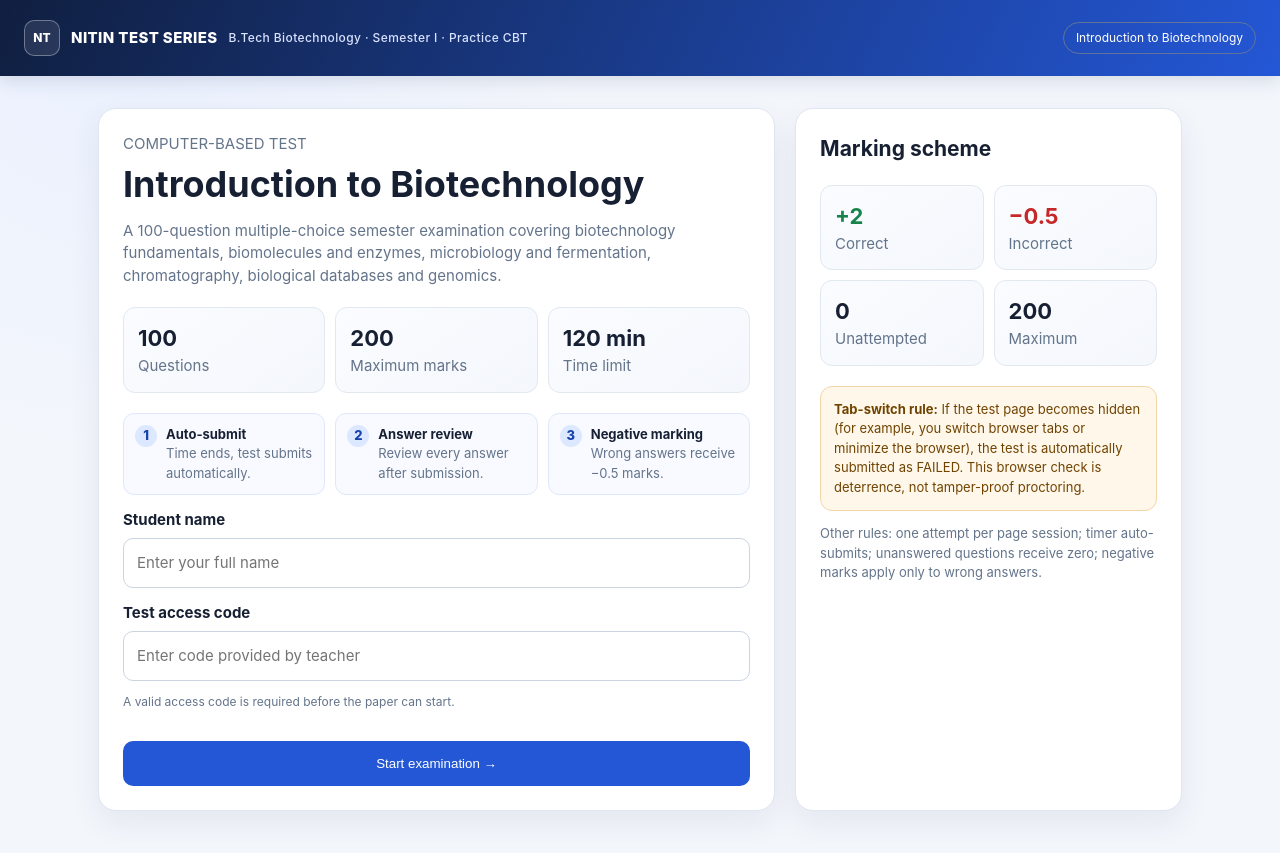
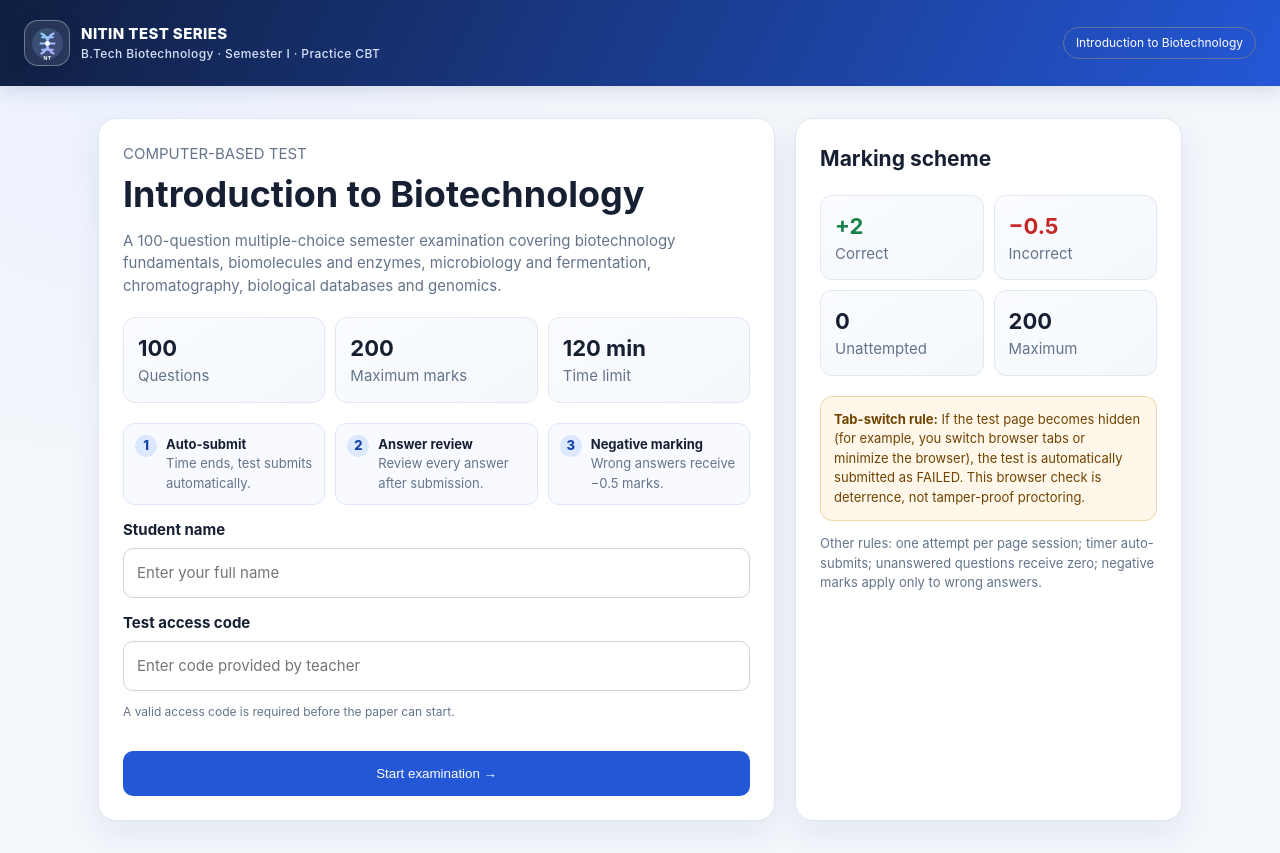
Before and after one commit to nitin56-pro/TEST, a plain HTML site: page biotechnology_cbt_exam.html in a window 1280 px wide. Drawn offline with Linux system fonts and the light colour scheme.

Commit message:
Add Nitin biotechnology series logo
Co-authored-by: Copilot <223556219+Copilot@users.noreply.github.com>

```diff
--- a/biotechnology_cbt_exam.html
+++ b/biotechnology_cbt_exam.html
@@ -8,7 +8,7 @@
 :root{--bg:#f3f6fb;--card:#fff;--ink:#172033;--muted:#64748b;--line:#e2e8f0;--blue:#2457d6;--blue-dark:#1743aa;--blue2:#eaf0ff;--green:#16834a;--red:#c62828;--amber:#a45b00}
 *{box-sizing:border-box}body{margin:0;background:radial-gradient(circle at 10% 0,#eaf0ff 0,transparent 32%),var(--bg);color:var(--ink);font:15px/1.5 Inter,system-ui,-apple-system,Segoe UI,Arial,sans-serif}
 header{background:linear-gradient(115deg,#101f40,#2457d6);color:white;padding:20px 24px;display:flex;justify-content:space-between;align-items:center;gap:16px;flex-wrap:wrap;box-shadow:0 4px 18px #172e5c25}
-.brand{font-weight:850;letter-spacing:.4px;display:flex;align-items:center;gap:11px}.brand:before{content:"NT";display:grid;place-items:center;width:34px;height:34px;border:1px solid #ffffff55;border-radius:10px;background:#ffffff18;font-size:12px;letter-spacing:0}.brand small{display:block;font-weight:500;color:#d9e3ff;font-size:12px}
+.brand{font-weight:850;letter-spacing:.4px;display:flex;align-items:center;gap:11px}.brand small{display:block;font-weight:500;color:#d9e3ff;font-size:12px}.logo{display:grid;place-items:center;width:46px;height:46px;border:1px solid #ffffff55;border-radius:14px;background:#ffffff18;box-shadow:0 6px 16px #071a432e}.logo svg{width:37px;height:37px}
 .pill{border:1px solid #60739c;border-radius:999px;padding:6px 12px;font-size:12px}
 main{max-width:1120px;margin:32px auto;padding:0 18px}.panel{background:var(--card);border:1px solid #dfe6f1;border-radius:18px;padding:24px;box-shadow:0 12px 32px #1c315012}
 h1{font-size:clamp(25px,4vw,36px);line-height:1.15;margin:8px 0 12px}h2{margin:0 0 14px;font-size:21px}.muted{color:var(--muted)}.grid{display:grid;grid-template-columns:1.4fr .8fr;gap:20px}
@@ -24,7 +24,7 @@ button{border:0;border-radius:10px;padding:12px 17px;background:var(--blue);colo
 </style>
 </head>
 <body>
-<header><div class="brand">NITIN TEST SERIES <small>B.Tech Biotechnology · Semester I · Practice CBT</small></div><div class="pill">Introduction to Biotechnology</div></header>
+<header><div class="brand"><span class="logo" aria-label="Nitin Test Series logo"><svg viewBox="0 0 48 48" role="img"><defs><linearGradient id="logoGradient" x1="0" y1="0" x2="1" y2="1"><stop stop-color="#8dd8ff"/><stop offset="1" stop-color="#b6a4ff"/></linearGradient></defs><circle cx="24" cy="24" r="20" fill="url(#logoGradient)" opacity=".18"/><path d="M16 11c11 5 11 21 0 26M32 11c-11 5-11 21 0 26M17 16h14M15 24h18M17 32h14" fill="none" stroke="url(#logoGradient)" stroke-width="2.6" stroke-linecap="round"/><circle cx="24" cy="24" r="3.2" fill="#fff"/><text x="24" y="46" text-anchor="middle" fill="#fff" font-size="7" font-weight="800" font-family="Arial">NT</text></svg></span><span>NITIN TEST SERIES <small>B.Tech Biotechnology · Semester I · Practice CBT</small></span></div><div class="pill">Introduction to Biotechnology</div></header>
 <main>
 <section id="welcome" class="grid">
  <div class="panel">
```
Also changed, not shown: index.html (+2 -2 lines).
